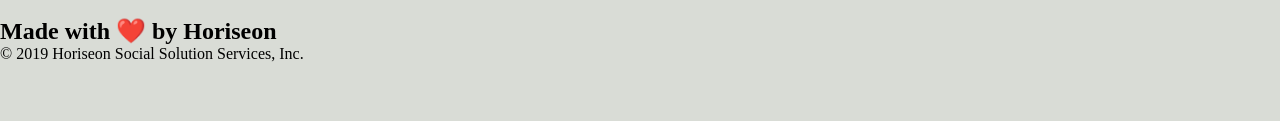
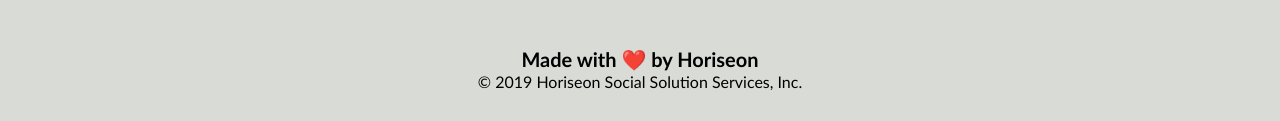
Before and after one commit to JunoNguyen/first-homework, a plain HTML site: page index.html in a window 1280 px wide. Shown: the part 1865-1986 px from the top of the page. Before the commit the page ends 1928 px from the top, so only its background shows below. Drawn offline with Linux system fonts and the light colour scheme.

Commit message:
added footer tag for the footer instead of using a div tag

```diff
--- a/assets/css/style.css
+++ b/assets/css/style.css
@@ -2,10 +2,6 @@
     box-sizing: border-box;
     padding: 0;
     margin: 0;
-}
-
-body {
-    background-color: #d9dcd6;
 }
 
 footer {
@@ -15,9 +11,14 @@ footer {
     text-align: center;
 }
 
-footer h2{
+footer h2 {
     font-size: 20px;
 }
+
+body {
+    background-color: #d9dcd6;
+}
+
 
 .header {
     padding: 20px;
@@ -232,3 +233,14 @@ p {
 .footer h2 {
     font-size: 20px;
 } */
+
+/* #footer {
+    padding: 30px;
+    clear: both;
+    font-family: 'Trebuchet MS', 'Lucida Sans Unicode', 'Lucida Grande', 'Lucida Sans', Arial, sans-serif;
+    text-align: center;
+}
+
+#footer h2 {
+    font-size: 20px;
+} */
--- a/index.html
+++ b/index.html
@@ -114,12 +114,19 @@
             </p>
         </div>
     </div>
-    <div class="footer">
+    <!-- <div class="footer">
         <h2>Made with ❤️️ by Horiseon</h2>
         <p>
             &copy; 2019 Horiseon Social Solution Services, Inc.
         </p>
-    </div>
+    </div> -->
+    <!-- added a footer tag -->
+    <footer>
+        <h2>Made with ❤️️ by Horiseon</h2>
+        <p>
+            &copy; 2019 Horiseon Social Solution Services, Inc.
+        </p>
+    </footer>
 </body>
 
 </html>
```
